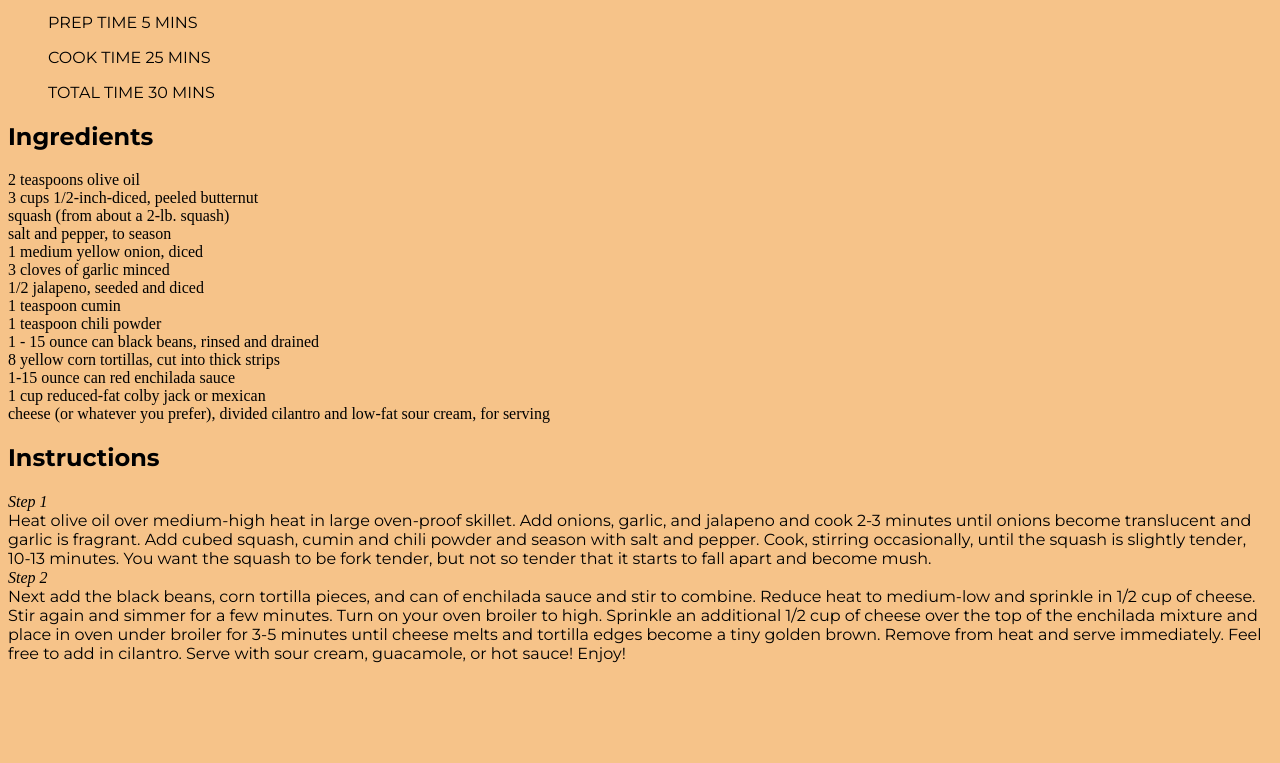
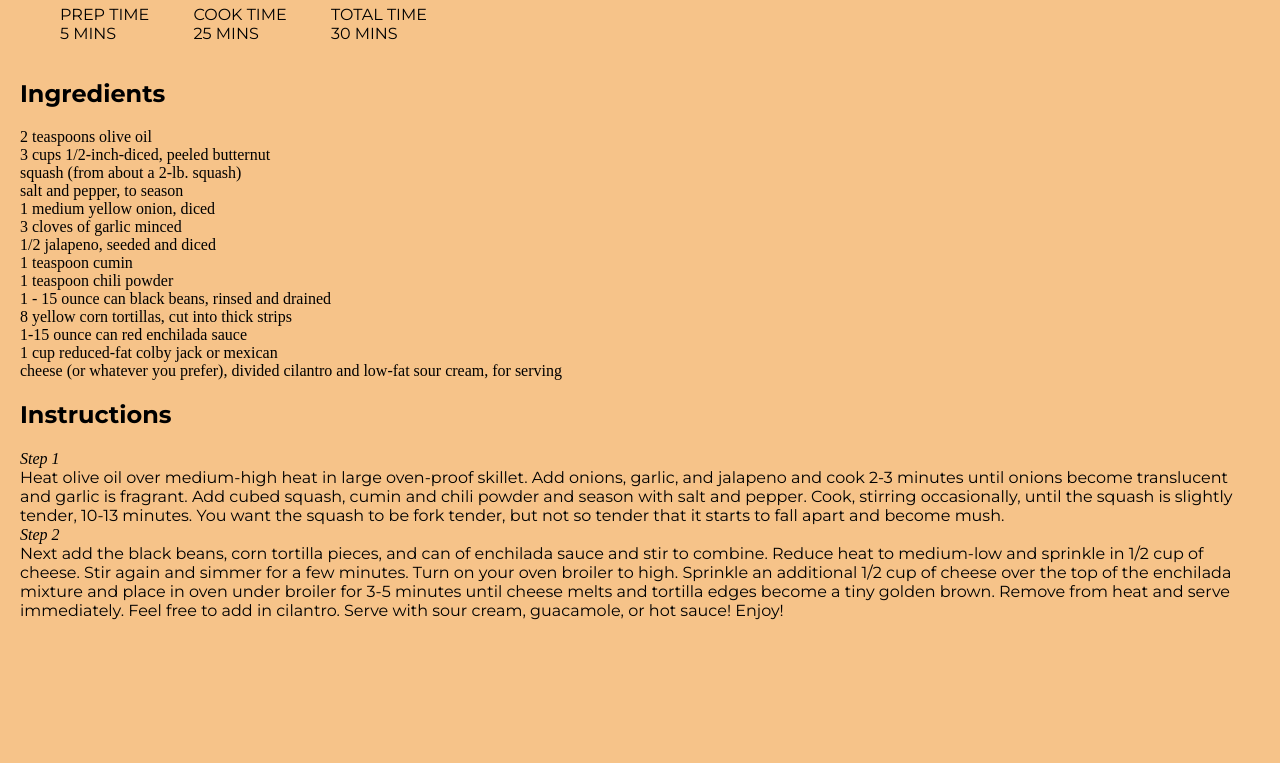
Before and after one commit to zoenewton/iffall2019, a plain HTML site: page recipe/index.html in a window 1280 px wide. Shown: the part 415-1178 px from the top of the page. Drawn offline with Linux system fonts and the light colour scheme; a web font is replaced by a local one.

Commit message:
Add files via upload

```diff
--- a/recipe/index.html
+++ b/recipe/index.html
@@ -8,19 +8,21 @@
 	and Black Bean Enchilada Skillet</title>
 </head>
 <body>
-	<img src="https://www.ambitiouskitchen.com/wp-content/uploads/2013/01/AK-Butternut-Squash-Enchilada-Skillet-725x725.jpg"><h1>Butternut Squash and Black Bean Enchilada Skillet</h1>
+	<img src="https://www.ambitiouskitchen.com/wp-content/uploads/2013/01/AK-Butternut-Squash-Enchilada-Skillet-725x725.jpg">
+
+	<div id="content"><h1>Butternut Squash and Black Bean Enchilada Skillet</h1>
 
 	<div id="description"> A healthy vegetarian Mexican-inspired dinner: butternut squash and black bean enchilada skillet. Ready in less than 30 minutes with 13g fiber & 16g protein. </div>
 
 	<div id="preptime">
-				<ul>PREP TIME
-				5 MINS</ul>
+			<ul>PREP TIME
+				<br>5 MINS</ul>
 
-				<ul>COOK TIME
-				25 MINS</ul>
+			<ul>COOK TIME
+				<br>25 MINS</ul>
 
 			 <ul>TOTAL TIME
-				30 MINS</ul>
+				<br>30 MINS</ul>
 	</div>
 	<div id="ingredients">
 			<h2>Ingredients</h2>
@@ -46,6 +48,7 @@
 		<span>Step 2</span><br>
 			Next add the black beans, corn tortilla pieces, and can of enchilada sauce and stir to combine. Reduce heat to medium-low and sprinkle in 1/2 cup of cheese. Stir again and simmer for a few minutes. Turn on your oven broiler to high. Sprinkle an additional 1/2 cup of cheese over the top of the enchilada mixture and place in oven under broiler for 3-5 minutes until cheese melts and tortilla edges become a tiny golden brown. Remove from heat and serve immediately. Feel free to add in cilantro. Serve with sour cream, guacamole, or hot sauce! Enjoy!
 	</div>
+	</div>
 
 
 
--- a/recipe/styles..css
+++ b/recipe/styles..css
@@ -4,8 +4,11 @@ h1{
 	font-weight: bold;
 }
 body{
+	margin: 0px;
+	padding: 0px;
 /*	max-width: 750px;
-*/	box-sizing: border-box;
+*/
+/*box-sizing: border-box;*/
 	/*width: 375px;
 	height: 812px;*/
 	background-color: rgb(246, 195, 137);
@@ -14,15 +17,23 @@ body{
 	font-family: 'Jomolhari', serif;
 	font-style: italic;
 
+
 }
 #preptime{
 	font-family: 'Montserrat', sans-serif;
 
+
 }
+ul{
+	display: inline-block;
+	 }
 h2{
 	font-family: 'Montserrat', sans-serif;
 	text-align:left;
 	font-weight: bold;
+}
+#content{
+	margin: 20px;
 }
 
  img{
```
